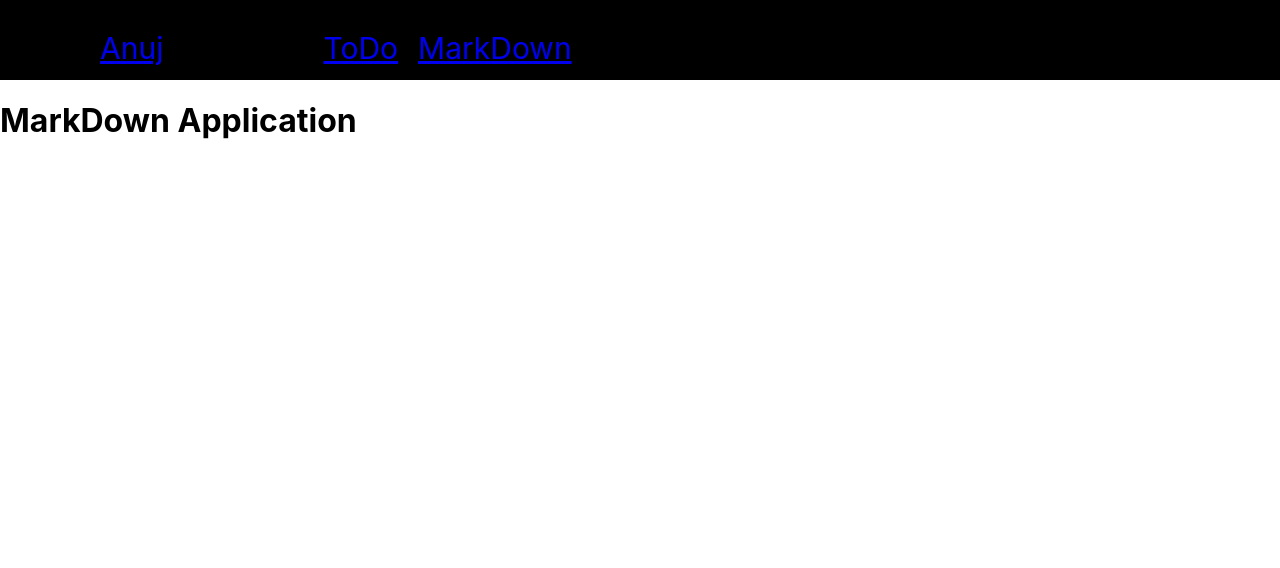
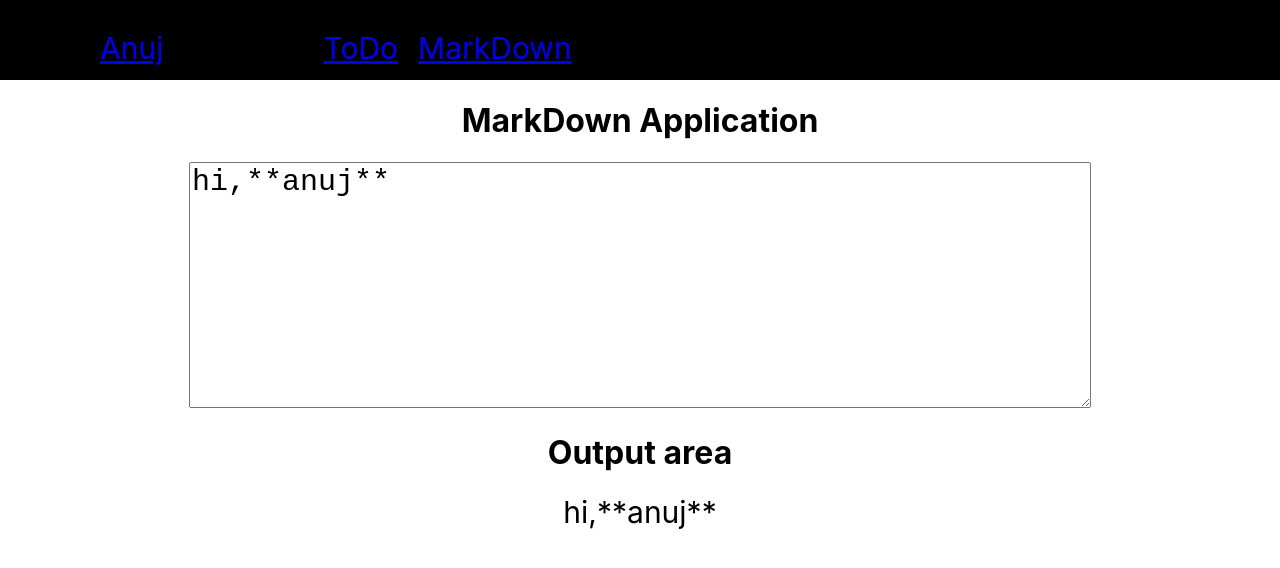
Before and after one commit to ankanuj/react-todo, a React (Create React App) app: page /markdown in a window 1280 px wide. Shown: the top 568 px of the page. Built offline with nearby package versions, Linux system fonts and the light colour scheme.

Commit message:
making markdown, created text area and output area

```diff
--- a/package.json
+++ b/package.json
@@ -10,6 +10,7 @@
     "react-dom": "^17.0.2",
     "react-router-dom": "^5.2.0",
     "react-scripts": "4.0.3",
+    "remarkable-react": "^1.4.3",
     "web-vitals": "^1.0.1"
   },
   "scripts": {
--- a/src/components/markdown-components/markdown-component.jsx
+++ b/src/components/markdown-components/markdown-component.jsx
@@ -1,9 +1,37 @@
 import React , {Component} from 'react';
 
+import './markdown.css';
+
 class MarkDown extends Component {
+
+    constructor(){
+        super();
+
+        this.state = {
+            markDownText:'hi,**anuj**',
+        };
+        this.handleChange = this.handleChange.bind(this);
+    }
+
+    handleChange(e){
+        this.setState({
+            markDownText:e.target.value
+        });
+    }
     render(){
+
         return(
-            <h1>MarkDown Application</h1>
+            <div className = "markdown-block">
+                <h1 className = "markdown-heading">MarkDown Application</h1>
+
+                    <textarea
+                    onChange = {this.handleChange}
+                    value = {this.state.markDownText}
+                    />
+                    <h1 className = "output-header">Output area </h1>
+                    <div className = "output-block"> {this.state.markDownText}</div>
+            </div>
+
         );
     }
 }
--- /dev/null
+++ b/src/components/markdown-components/markdown.css
@@ -0,0 +1,12 @@
+.markdown-block {
+    text-align: center;
+}
+
+textarea {
+    width: 70vw;
+    height: 30vh;
+    font-size: 30px;
+}
+.output-block {
+    font-size: 30px;
+}
```
Also changed, not shown: 1 other file (tests, documents, lock files or other folders).
